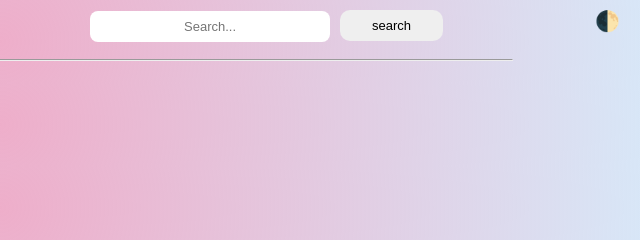
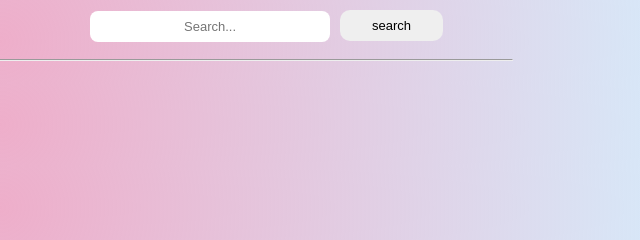
Before and after one commit to deni-stwn/taskjsdom, a plain HTML site: page index.html in a window 1280 px wide. Shown: the top 240 px of the page, 640-1280 px from the left. Drawn offline with Linux system fonts and the light colour scheme.

Commit message:
remove darkmode

```diff
--- a/index.html
+++ b/index.html
@@ -18,11 +18,11 @@
           <input type="text" id="searchInput" placeholder="Search..." />
           <button id="searchBtn">search</button>
         </div>
-        <div class="darkmode">
+        <!-- <div class="darkmode">
           <button class="dark">
             🌓
           </button>
-        </div>
+        </div> -->
       </div>
       <hr style="width: 80%; margin-bottom: -18px" />
       <div id="form" class="hidden">
```
